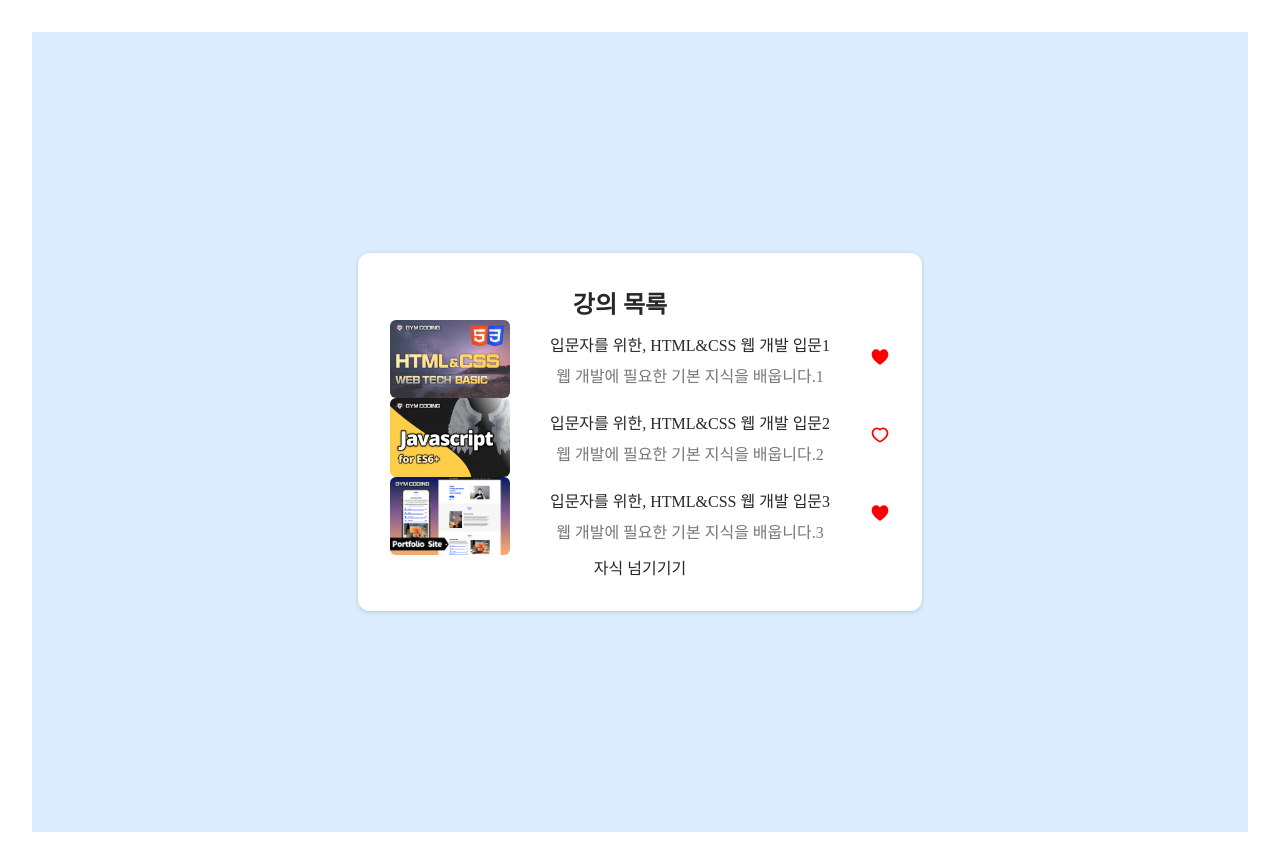
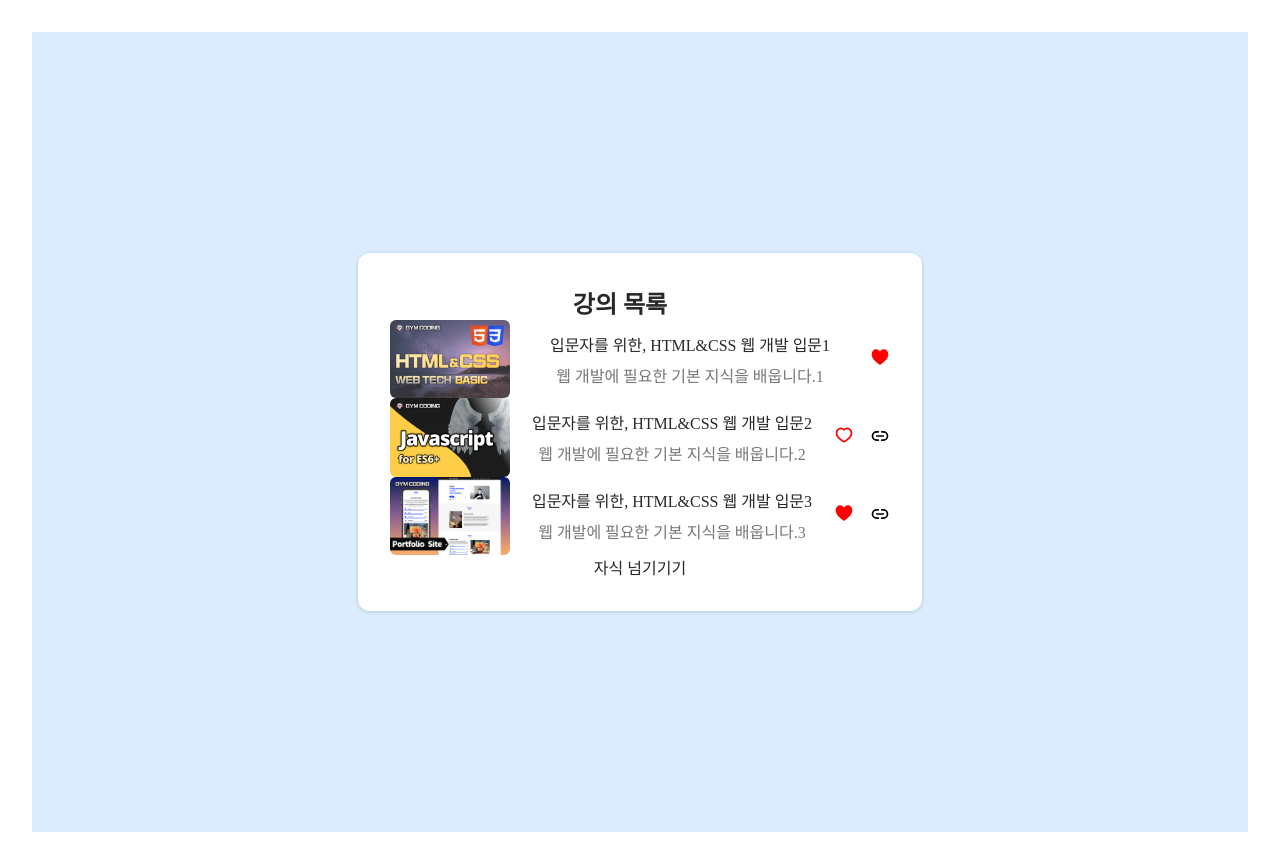
Before and after one commit to JahyunBaek/study-react, a React (Vite) app: page / in a window 1280 px wide. Built offline with nearby package versions, Linux system fonts and the light colour scheme.

Commit message:
[ADD] 조건부 렌더링 아이콘 컴포넌트

```diff
--- a/src/App.css
+++ b/src/App.css
@@ -41,7 +41,6 @@
     color: #888;
   }
 
-  .icon-heart{
-    color: red;
+  .btn__img{
     width: 20px;
   }
--- a/src/components/cards/Card.jsx
+++ b/src/components/cards/Card.jsx
@@ -12,13 +12,15 @@ export default function Card({children}){
         title: "입문자를 위한, HTML&CSS 웹 개발 입문2",
         description: "웹 개발에 필요한 기본 지식을 배웁니다.2",
         image: "/img/js.png",
-        isFavorite: false
+        isFavorite: false,
+        link: "https://inf.run/Kpnd"
     },
     {
         title: "입문자를 위한, HTML&CSS 웹 개발 입문3",
         description: "웹 개발에 필요한 기본 지식을 배웁니다.3",
         image: "/img/portfolio.png",
-        isFavorite: true
+        isFavorite: true,
+        link: 'https://inf.run/TkAN'
     }
     ]
     return (
--- a/src/components/cards/CardBody.jsx
+++ b/src/components/cards/CardBody.jsx
@@ -5,7 +5,7 @@ export default function CardBody({items}){
     return (
         <div className="course__body">
             {items.map((item) => (
-                <CardItem key={item.title} title={item.title} description={item.description} image={item.image} isFavorite={item.isFavorite}/>
+                <CardItem key={item.title} title={item.title} description={item.description} image={item.image} isFavorite={item.isFavorite} link={item.link}/>
             ))}
         </div>
     )
--- a/src/components/cards/CardItem.jsx
+++ b/src/components/cards/CardItem.jsx
@@ -1,6 +1,27 @@
 
 
-const CardItem = ({title, description, image, isFavorite}) => {
+const HeartIconBtn = ({isFavorite}) =>{
+    const heartIcon = isFavorite ? "/img/heart-fill-icon.svg" : "/img/heart-icon.svg"; //return이 없을때는 null
+    return (
+            <div className="course__icons">
+                <button className="btn">
+                    <img className="btn__img" src={heartIcon} alt="좋아요" />
+                </button>
+            </div>
+    )
+}
+
+const LinkIconBtn = ({link}) => {
+    return (
+        link && (
+            <a ClassName="btn" href={link} target="_blank" rel="noopener">
+            <img className="btn__img" src="/img/link-icon.svg" alt="" />
+        </a>
+        )
+    )
+}
+
+const CardItem = ({title, description, image, isFavorite, link}) => {
 
     return (
         <article className="course">
@@ -9,11 +30,9 @@ const CardItem = ({title, description, image, isFavorite}) => {
                 <div className="course__title">{title}</div>
                 <div className="course__description">{description}</div>
             </div>
-            <div className="course__icons">
-                <button className="btn">
-                    <img className="icon-heart" src={isFavorite ? "/img/heart-fill-icon.svg" : "/img/heart-icon.svg"} alt="좋아요" />
-                </button>
-            </div>
+            <HeartIconBtn isFavorite={isFavorite} />
+            <LinkIconBtn link={link} />
+
 		</article>
     )
 }
```
